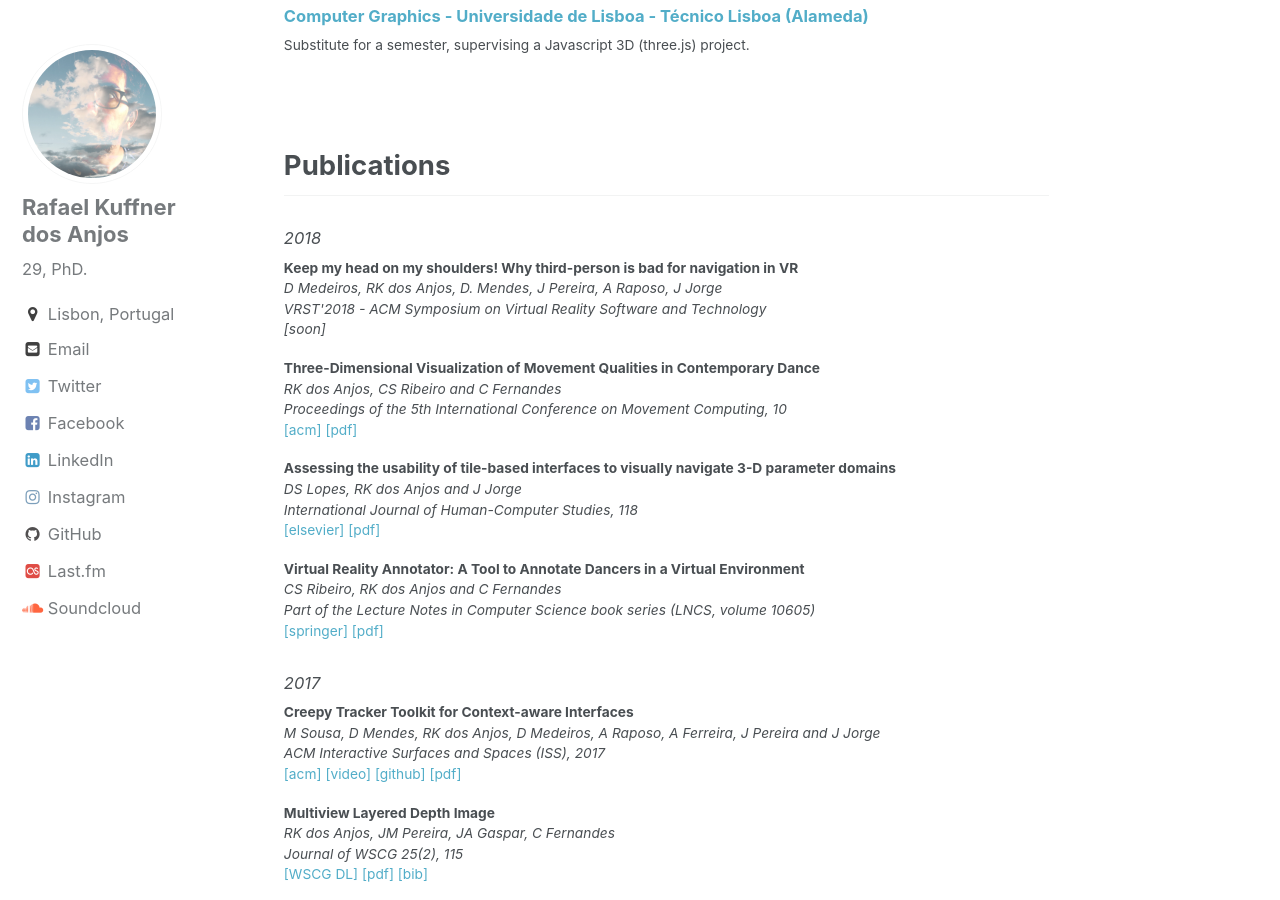
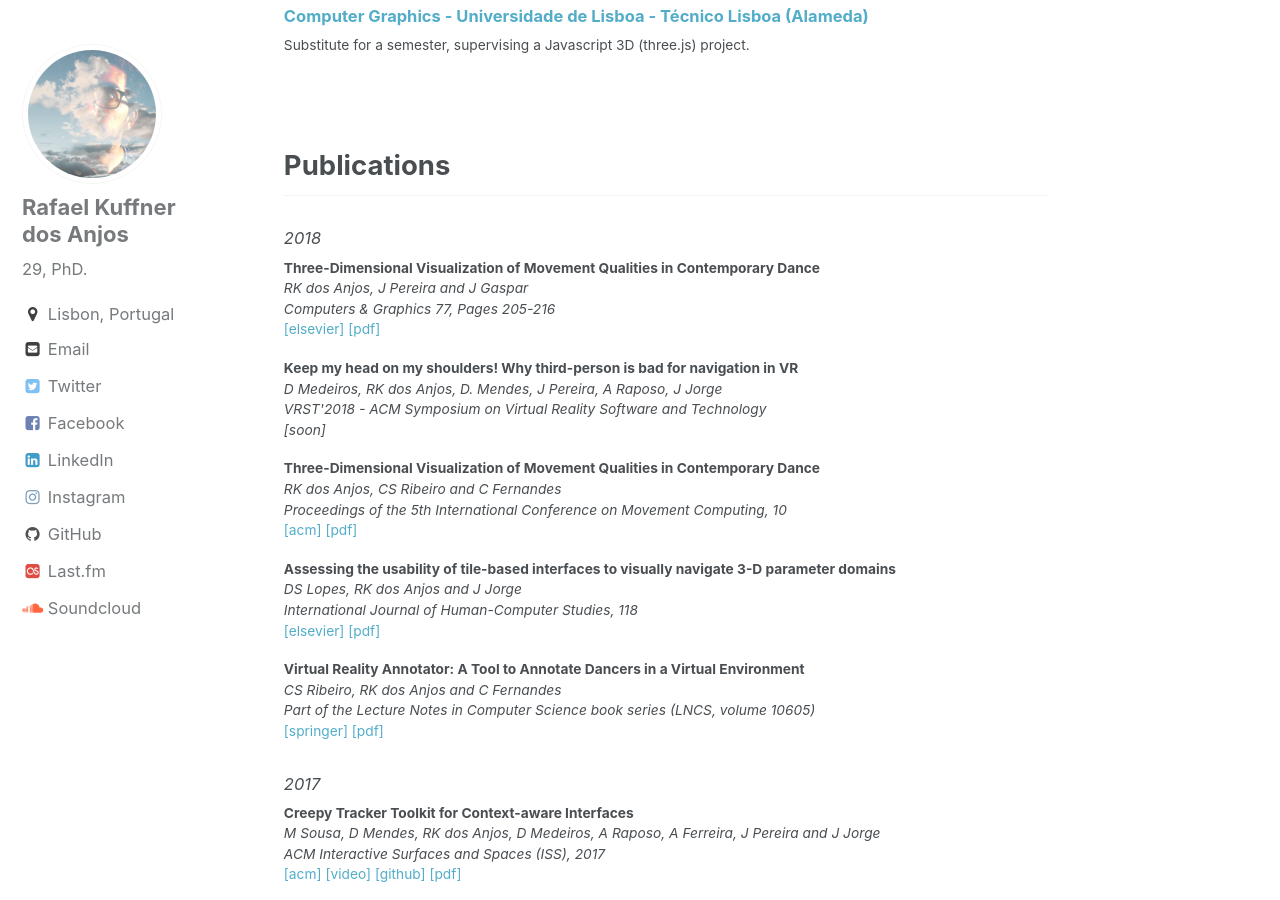
Before and after one commit to rafaelkuffner/rafaelkuffner.github.io, a Jekyll site: the page built from index.html, in a window 1280 px wide and 900 px high, scrolled down 1928 px. Built offline with Jekyll 4.4.1, drawn with Linux system fonts in a browser that asks for light colours; the list of posts is cut into pages by our own code.

Commit message:
PDF for survey
:)

```diff
--- a/index.html
+++ b/index.html
@@ -79,6 +79,13 @@ Computer Graphics - Universidade de Lisboa - Técnico Lisboa (Alameda)</a>
 <h2 id="publications">Publications</h2>
 
 <h5>2018</h5>
+
+<p><b>Three-Dimensional Visualization of Movement Qualities in Contemporary Dance</b></br>
+<i>RK dos Anjos, J Pereira and J Gaspar</i></br>
+<i>Computers & Graphics 77, Pages 205-216</i></br>
+<a href="https://authors.elsevier.com/a/1Y0kY_2EOxOicY" style="text-decoration:none;"  target="_blank">[elsevier]</a>
+<a target="_blank" href="assets/papers/SurveyVBR.pdf">[pdf]</a>
+</p>
 
 <p><b>Keep my head on my shoulders! Why third-person is bad for navigation in VR</b></br>
 <i>D Medeiros, RK dos Anjos, D. Mendes, J Pereira, A Raposo, J Jorge</i></br>
```
Also changed, not shown: 1 other file.
